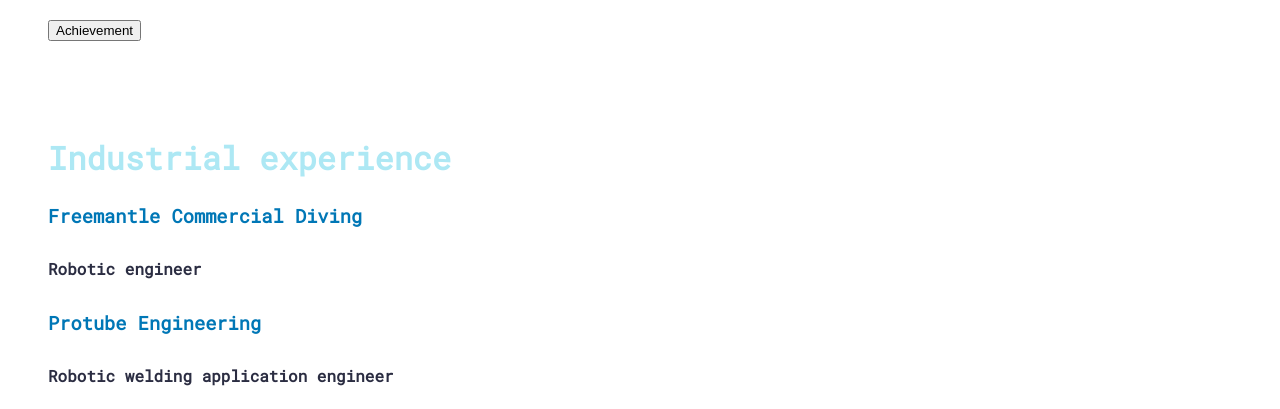
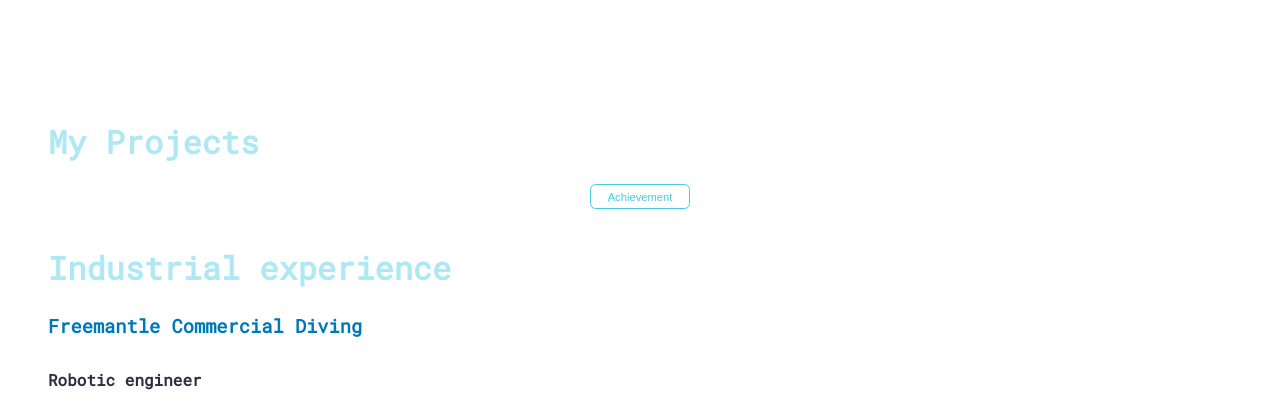
Before and after one commit to maroijala/my-personal-website, a plain HTML site: page index.html in a window 1280 px wide. Shown: the part 1061-1470 px from the top of the page. Drawn offline with Linux system fonts and the light colour scheme; a web font is replaced by a local one.

Commit message:
css_skill_section_completed

```diff
--- a/index.html
+++ b/index.html
@@ -116,13 +116,17 @@
                 </div>
 
             </div>
-            <div class="achieve">
-                <button class="achievement">Achievement</button>
-            </div>
+
             <!-- skill category -->
         </section>
         <!-- Projects -->
         <section class="projects">
+            <div class="my_projects">
+                <h2 class="pro-title">My Projects</h2>
+            </div>
+            <div class="achieve">
+                <button class="achievement">Achievement</button>
+            </div>
 
         </section>
 
--- a/style.css
+++ b/style.css
@@ -114,7 +114,7 @@
 
 
 
- /* button edit */
+ /* intro button edit */
 
  #conbut {
 
@@ -141,15 +141,22 @@
  .aboutc {
 
      min-height: 45vh;
-     color: white;
+     color: #48CAE4;
      background-color: rgba(0, 8, 20, 1);
      text-align: center;
+     transition: all .5s;
 
+ }
+
+ .aboutc:hover .para_about {
+     color: white;
+     transition: all .5s;
  }
 
  .about_title {
      position: relative
  }
+
 
  .about_title::before {
      content: '';
@@ -184,6 +191,7 @@
      width: 400px;
  }
 
+
  .para_about+.para_about {
      margin-left: 3rem;
 
@@ -213,6 +221,7 @@
 
  }
 
+ /* border animation */
  .tools::before {
      content: '';
      position: absolute;
@@ -240,13 +249,20 @@
      transition: all .8s ease;
  }
 
+
  .skills:hover .tools::after,
  .skills:hover .tools::before {
 
      border-color: #0077b6;
      width: 100%;
      height: 100%;
-     box-shadow: 1px 1px 5px #2b2d42;
+     box-shadow: 1px 1px 2px #2b2d42;
+
+ }
+
+
+ i {
+     color: #0077b6;
  }
 
  .tool1 {
@@ -281,6 +297,32 @@
      margin: 0.3em auto 0.3em;
      background: black;
      opacity: .5;
+ }
+
+ /* achievemet button */
+ .achieve {
+     width: auto;
+     display: flex;
+     justify-content: center;
+ }
+
+ .achievement {
+     background: none;
+     color: #48CAE4;
+     border: 1px solid;
+     padding: 0.5em 1.5em;
+     border-radius: 0.5em;
+     font-size: 0.7em;
+     transition: all 0.5s;
+
+ }
+
+ .achievement:hover {
+     border-color: #0077b6;
+     color: #0077b6;
+     box-shadow: 0em 0.5em 1em -0.6em #0077b6;
+     transform: translateY(-0.2em);
+     transition: all 0.5s;
  }
 
 
```
